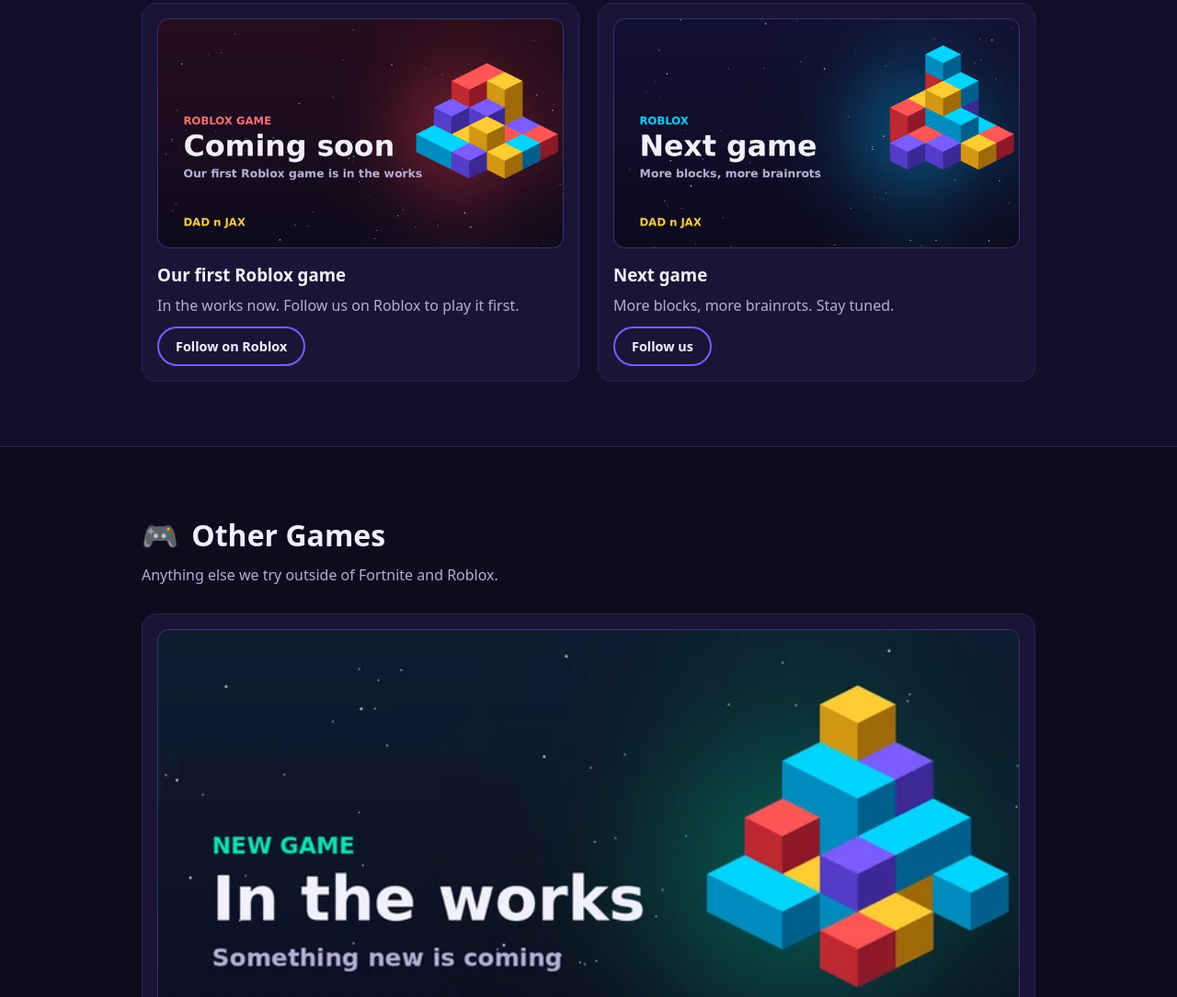
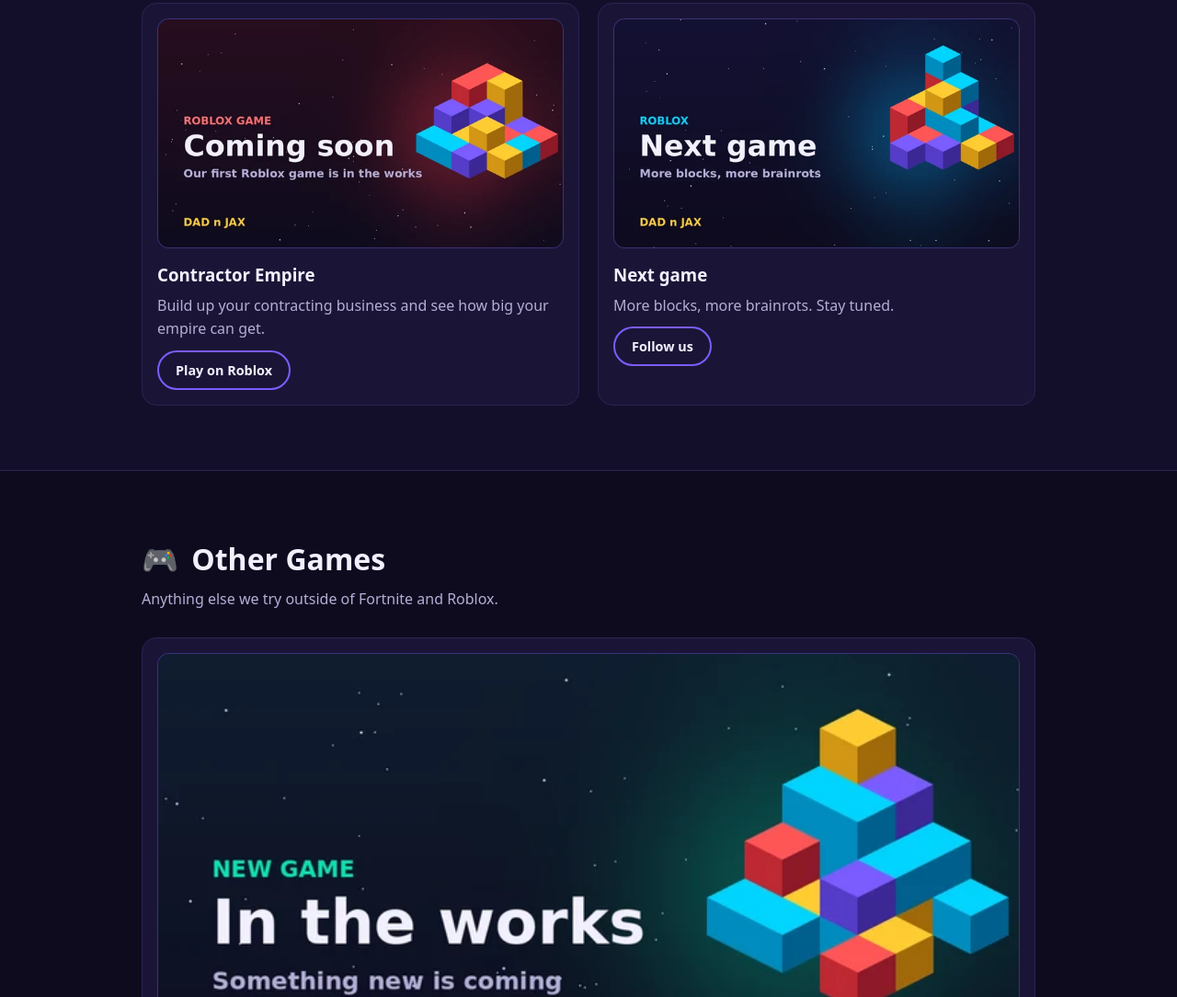
Before and after one commit to exfiltrat/dadnjax, a plain HTML site: page index.html in a window 1280 px wide. Shown: the part 1979-3063 px from the top of the page at 92% size. Drawn offline with Linux system fonts and the light colour scheme.

Commit message:
Add Contractor Empire to Roblox Games
Co-Authored-By: Claude Sonnet 5.5 <noreply@anthropic.com>

```diff
--- a/index.html
+++ b/index.html
@@ -120,12 +120,12 @@
         <article class="card">
           <div class="thumb">
             <img src="images/roblox-coming-soon.webp"
-                 alt="Our first Roblox game, coming soon"
+                 alt="Contractor Empire on Roblox"
                  width="640" height="360" loading="lazy" decoding="async">
           </div>
-          <h3>Our first Roblox game</h3>
-          <p>In the works now. Follow us on Roblox to play it first.</p>
-          <a class="btn small" href="https://www.roblox.com/users/7947299672/profile" target="_blank" rel="noopener">Follow on Roblox</a>
+          <h3>Contractor Empire</h3>
+          <p>Build up your contracting business and see how big your empire can get.</p>
+          <a class="btn small" href="https://www.roblox.com/games/73430560928805/Contractor-Empire" target="_blank" rel="noopener">Play on Roblox</a>
         </article>
         <article class="card">
           <div class="thumb">
```
